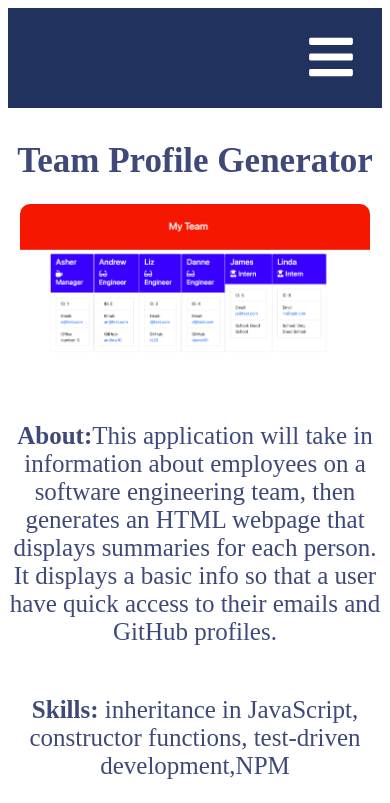
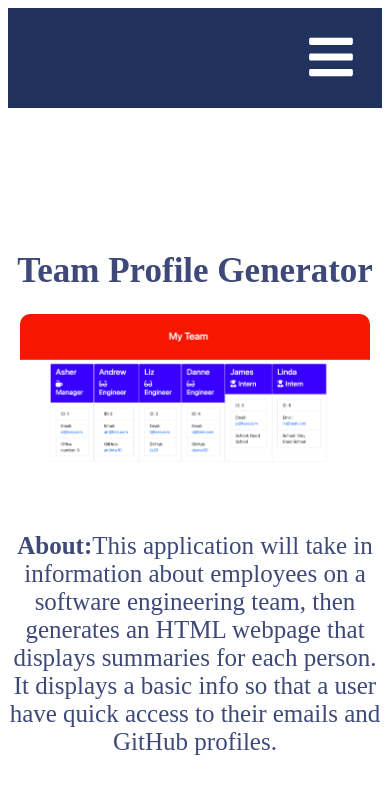
Before and after one commit to Asherbeck10/Asher-Beck-Portfolio, a React (Create React App) app: page /project/1 in a window 390 px wide. Shown: the top 803 px of the page. Built offline with nearby package versions, Linux system fonts and the light colour scheme.

Commit message:
more responsive

```diff
--- a/src/Pages/Contact/index.js
+++ b/src/Pages/Contact/index.js
@@ -16,7 +16,7 @@ const schema = yup.object().shape({
 
 })
 function SuccessMessage() {
-  return <div>Your message sent successfully!</div>;
+  return <div id="confirm">Your message sent successfully!</div>;
 }
 
 function Contact() {
@@ -56,6 +56,7 @@ function Contact() {
     <div className="contact">
     <div className="Form">
       <div className="title">Contact Me</div>
+      {isEmailSent && <SuccessMessage />}
       <div className="inputs">
 
         <form ref={form} onSubmit={handleSubmit(onSubmit,onError)}>
@@ -97,7 +98,7 @@ function Contact() {
         </form>
       </div>
     </div>
-    <div><b>{isEmailSent && <SuccessMessage />}</b></div>
+
     </div>
   );
 }
--- a/src/Pages/Contact/style.css
+++ b/src/Pages/Contact/style.css
@@ -8,7 +8,9 @@
     align-items: center;
   }
 
-
+ #confirm {
+  color: red;
+ }
 
   .Form {
     width: 500px;
--- a/src/Pages/ProjectInfo/style.css
+++ b/src/Pages/ProjectInfo/style.css
@@ -1,6 +1,6 @@
 .project {
     width: 100%;
-    height: calc(100vh - 100px);
+    height: calc(100vh - -120px);
     display: flex;
     justify-content: center;
     align-items: center;
```
